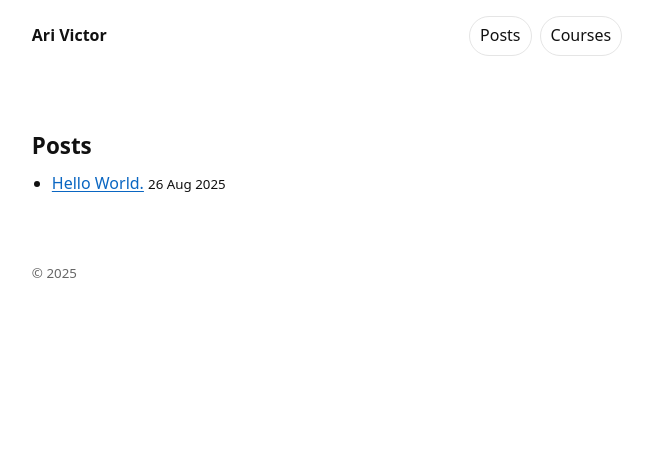
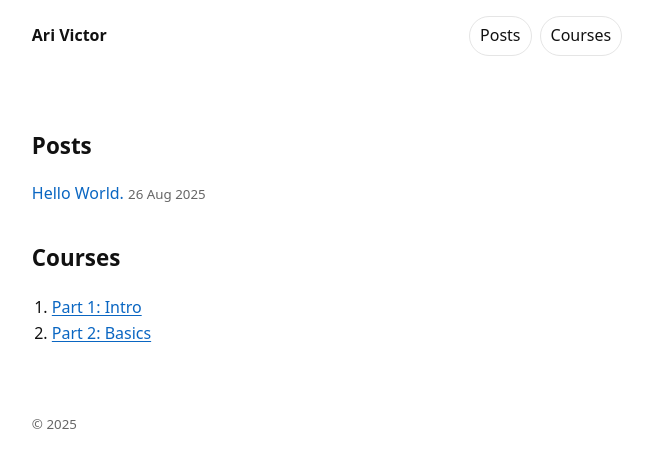
Before and after one commit to arivictor/arivictor.github.io, a Jekyll site: the page built from index.md, in a window 1280 px wide. Shown: the top 468 px of the page, without its empty margins (313-966 px from the left). Built offline with Jekyll 4.4.1, drawn with Linux system fonts in a browser that asks for light colours.

Commit message:
update: improve course and post navigation with relative URLs and new posts page

```diff
--- a/index.md
+++ b/index.md
@@ -2,9 +2,25 @@
 layout: default
 title: Home
 ---
+
 <h2>Posts</h2>
-<ul>
+<ul class="list">
   {% for post in site.posts %}
-    <li><a href="{{ post.url }}">{{ post.title }}</a> <small>{{ post.date | date: "%-d %b %Y" }}</small></li>
+    <li>
+      <a href="{{ post.url | relative_url }}">{{ post.title }}</a>
+      <small>{{ post.date | date: "%-d %b %Y" }}</small>
+    </li>
   {% endfor %}
 </ul>
+
+<h2>Courses</h2>
+{% assign grouped = site.courses | group_by: "course" %}
+{% for g in grouped %}
+  <h3>{{ g.name | capitalize }}</h3>
+  <ol>
+    {% assign parts = g.items | sort: "part" %}
+    {% for p in parts %}
+      <li><a href="{{ p.url | relative_url }}">Part {{ p.part }}: {{ p.title }}</a></li>
+    {% endfor %}
+  </ol>
+{% endfor %}
```
Also changed, not shown: courses.md (+4 -2 lines), posts.md (added, +15 -0 lines).
